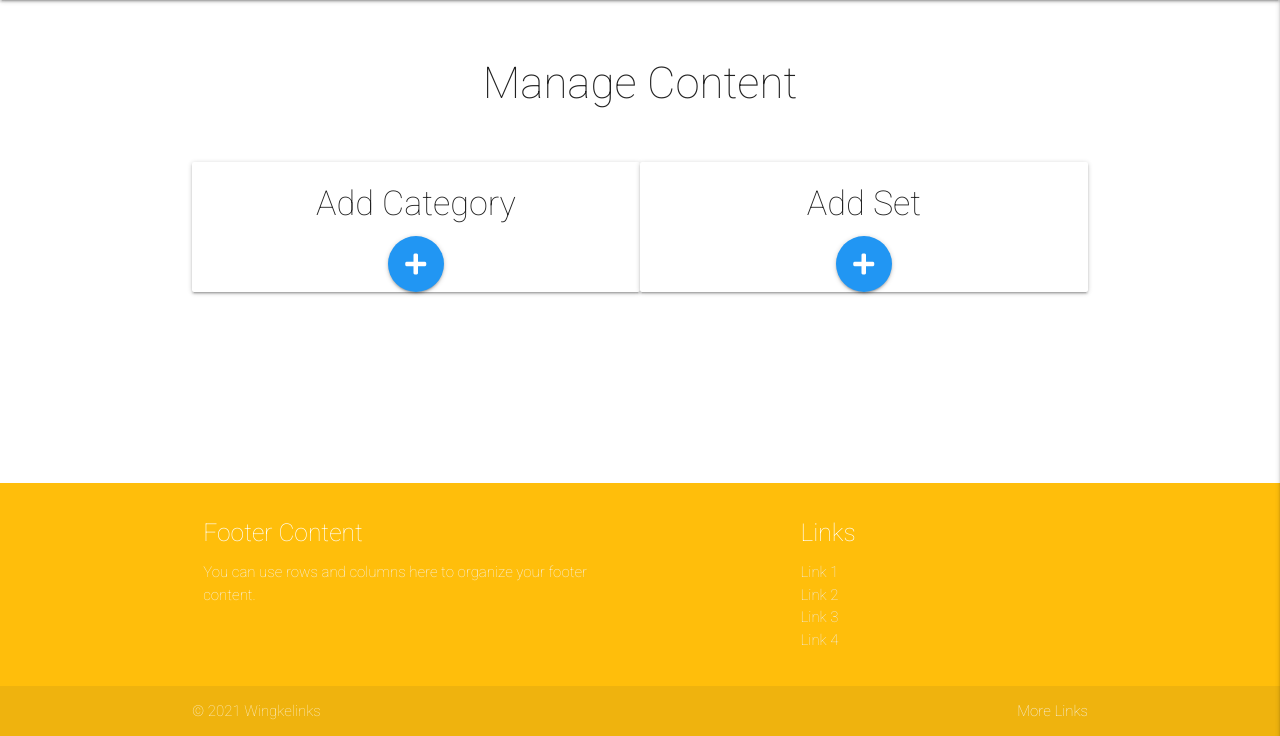
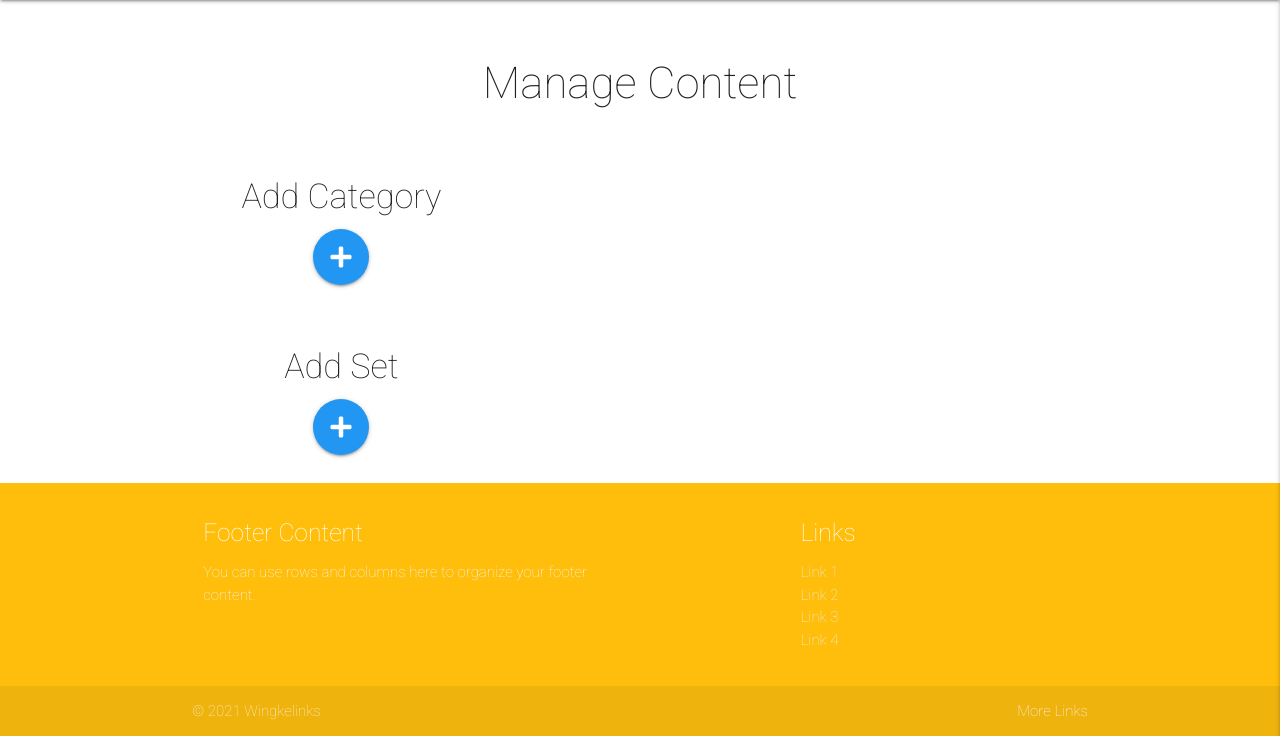
Before and after one commit to Wingkelinks/myswim_MSP3, a Flask app: page /admin_sets in a window 1280 px wide. Shown: the part 64-800 px from the top of the page. Run offline with Flask 2, Linux system fonts and the light colour scheme; data that the repository does not hold is empty; some libraries are stand-ins or nearby versions; some web fonts are replaced.

```diff
--- a/templates/manage_content.html
+++ b/templates/manage_content.html
@@ -8,27 +8,23 @@
 
   <div class="row">
       <!-- Call add_category function -->
-      <div class="card panel center-align col s12 m6">
+      <div class="col s4 center-align">
         <h4 class="">Add Category</h4><a href="{{ url_for('add_category') }}"  class="btn-floating btn-large waves-effect waves-light blue pulse"><i class="fas fa-plus"></i></a>
-      </div>
-      <div class="card panel center-align col s12 m6">
-        <h4 class="">Add Set</h4><a href="{{ url_for('add_set') }}"  class="btn-floating btn-large waves-effect waves-light blue pulse"><i class="fas fa-plus"></i></a>
       </div>
   </div>
 
   <div class="row">
       {% for category in categories %}
       <div class="col s12 m3">
-        <div class="card little-boy-blue darken-1">
-          <div class="card-content white-text ttu">
+        <div class="card">
+          <div class="card-content white-text ttu little-boy-blue center-align">
             <span class="card-title">{{ category.category_name }}</span>
             <p></p>
           </div>
           <div class="card-action">
-
             <!-- EDIT DELETE BUTTONS FOR ADMIN -->
             <!-- Tooltips on buttons in cards -->
-            <div class="center-align pa3">
+            <div class="center-align">
               {% if session.user|lower == "admin" %}
                   <a href="{{ url_for('edit_category', category_id=category._id) }}" class="btn-floating waves-effect waves-light neon-green tooltipped" data-position="left" data-tooltip="EDIT"><i class="material-icons">edit</i>
                   </a>
@@ -38,12 +34,20 @@
                   <a href="{{ url_for('delete_category', category_id=category._id) }}" class="btn-floating waves-effect waves-light winter-sky  tooltipped" data-target="{{ category._id }}" data-position="top" data-tooltip="DELETE"><i class="material-icons">delete</i>
                   </a>
               {% endif %}
-
             </div>
           </div>
         </div>
       </div>
       {% endfor %}
   </div>
+
+  <div class="row">
+    <div class="col s4 center-align">
+      <h4 class="">Add Set</h4><a href="{{ url_for('add_set') }}"  class="btn-floating btn-large waves-effect waves-light blue pulse"><i class="fas fa-plus"></i></a>
+    </div>
+  </div>
+
+
+
 </div>
 {% endblock %}
```
